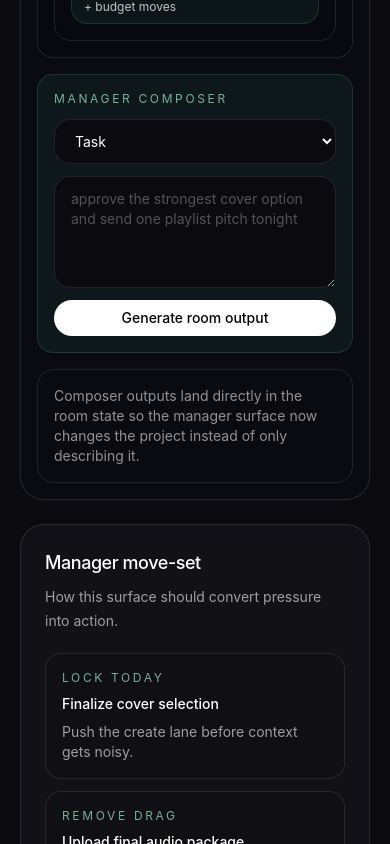
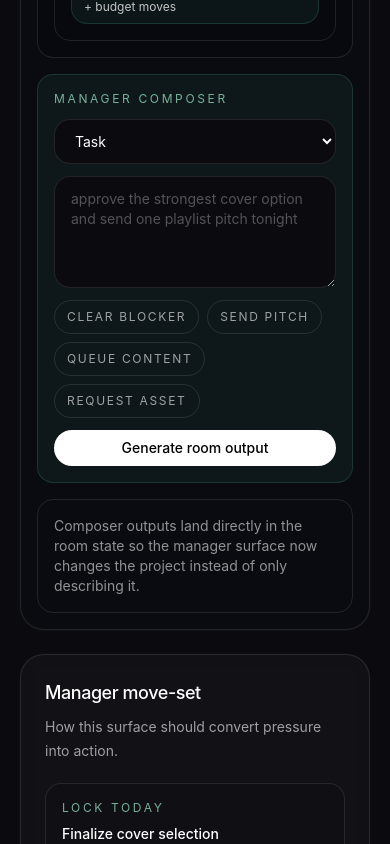
Before and after one commit to oogunbiyi22/pocket-manager, a Next.js app: page /manager in a window 390 px wide. Shown: the part 5075-5919 px from the top of the page. Built offline with nearby package versions, Linux system fonts and the light colour scheme.

Commit message:
Tighten Pocket Manager mobile triage

```diff
--- a/src/app/manager/page.tsx
+++ b/src/app/manager/page.tsx
@@ -76,6 +76,28 @@ export default function ManagerPage() {
       brief: activeProject.missingAssets[0] ?? "Final rollout asset",
     },
   ];
+  const promptIdeas = [
+    {
+      label: "Clear blocker",
+      intent: "Task" as const,
+      brief: `Clear ${activeProject.missingAssets[0] ?? activeProject.nextStep} and update the room so the release package stops dragging.`,
+    },
+    {
+      label: "Send pitch",
+      intent: "Pitch draft" as const,
+      brief: `Draft a short outreach message for ${activeProject.outreach[0]?.name ?? "the lead contact"} using the strongest angle for ${activeProject.name}.`,
+    },
+    {
+      label: "Queue content",
+      intent: "Content item" as const,
+      brief: `Turn ${activeProject.contentIdeas[0] ?? "the lead room idea"} into a concrete post with a caption and rollout use.`,
+    },
+    {
+      label: "Request asset",
+      intent: "Asset" as const,
+      brief: activeProject.missingAssets[0] ?? "Final visual package",
+    },
+  ];
 
   return (
     <AppShell title="Pocket Manager" eyebrow="Career guidance engine">
@@ -141,6 +163,7 @@ export default function ManagerPage() {
             subtitle="A focused manager workspace for planning, rollout thinking, and next moves."
             companion={companion}
             actions={companionActions}
+            promptIdeas={promptIdeas}
             onAction={(actionType) => convertManagerAction(activeProject.id, actionType)}
             onCompose={(input) => runManagerComposer(activeProject.id, input)}
           />
--- a/src/app/mobile/page.tsx
+++ b/src/app/mobile/page.tsx
@@ -4,13 +4,13 @@ import Link from "next/link";
 import { AppShell, Panel } from "@/components/app-shell";
 import { usePocket } from "@/components/pocket-provider";
 import {
+  getAutopilotRecommendations,
   getCaptureInboxPreview,
   getCrossSurfaceSignals,
   getEmergencyMode,
   getManagerBrief,
   getPocketExecutionLanes,
   getProjectSprint,
-  getRecentActivity,
   getReleaseReadiness,
   getTasteBoard,
 } from "@/lib/backstage-data";
@@ -22,8 +22,9 @@ import {
 } from "@/lib/pocket-mobile-data";
 
 export default function MobilePage() {
-  const { projects } = usePocket();
+  const { events, projects } = usePocket();
   const activeProject = projects[0];
+  const autopilot = getAutopilotRecommendations(activeProject);
   const readiness = getReleaseReadiness(activeProject);
   const sprint = getProjectSprint(activeProject);
   const managerBrief = getManagerBrief(activeProject);
@@ -31,7 +32,15 @@ export default function MobilePage() {
   const crossSurfaceSignals = getCrossSurfaceSignals(projects);
   const executionLanes = getPocketExecutionLanes(projects);
   const emergencyMode = getEmergencyMode(activeProject);
-  const recentActivity = getRecentActivity(projects);
+  const recentActivity = events.slice(0, 6).map((event) => ({
+    id: event.id,
+    projectId: event.projectId,
+    projectName: projects.find((project) => project.id === event.projectId)?.name ?? "Room",
+    title: event.title,
+    kind: event.kind,
+    detail: event.detail,
+    emphasis: event.emphasis,
+  }));
   const tasteBoard = getTasteBoard(activeProject);
 
   return (
@@ -108,6 +117,29 @@ export default function MobilePage() {
             </div>
           </Panel>
 
+          <Panel title="Thumb-first triage" description="The phone should tell you the next short chain of moves without opening the full room.">
+            <div className="space-y-3 text-sm text-white/70">
+              {autopilot.map((item, index) => (
+                <Link
+                  key={item.title}
+                  href={`/projects/${activeProject.id}`}
+                  className="block rounded-2xl border border-emerald-300/15 bg-emerald-300/6 px-4 py-4 transition hover:border-emerald-300/25 hover:bg-emerald-300/10"
+                >
+                  <div className="flex items-start justify-between gap-3">
+                    <div>
+                      <div className="text-xs uppercase tracking-[0.18em] text-emerald-200/70">Step {index + 1}</div>
+                      <div className="mt-2 font-medium text-white">{item.title}</div>
+                    </div>
+                    <div className="rounded-full border border-white/10 px-2.5 py-1 text-[11px] text-white/55">
+                      {item.tone}
+                    </div>
+                  </div>
+                  <div className="mt-3 leading-6 text-white/65">{item.reason}</div>
+                </Link>
+              ))}
+            </div>
+          </Panel>
+
           <Panel title="Operating modes" description="How the same app should shift based on where you are.">
             <div className="grid gap-3 md:grid-cols-3">
               {mobileOperatingModes.map((mode) => (
@@ -172,7 +204,8 @@ export default function MobilePage() {
 
         <Panel title="Recent movement" description="The phone should show what changed without making you hunt for it.">
           <div className="space-y-3 text-sm text-white/70">
-            {recentActivity.slice(0, 4).map((item) => (
+            {recentActivity.length ? (
+              recentActivity.slice(0, 4).map((item) => (
                 <Link
                   key={item.id}
                   href={`/projects/${item.projectId}`}
@@ -191,7 +224,12 @@ export default function MobilePage() {
                   </div>
                   <div className="mt-3 leading-6 text-white/65">{item.detail}</div>
                 </Link>
-            ))}
+              ))
+            ) : (
+              <div className="rounded-2xl border border-dashed border-white/10 px-4 py-4 text-white/45">
+                No recent room movement yet.
+              </div>
+            )}
           </div>
         </Panel>
       </div>
--- a/src/components/agent-chat-panel.tsx
+++ b/src/components/agent-chat-panel.tsx
@@ -7,6 +7,7 @@ export function AgentChatPanel({
   subtitle,
   companion,
   actions,
+  promptIdeas,
   onAction,
   onCompose,
 }: {
@@ -25,6 +26,11 @@ export function AgentChatPanel({
     title: string;
     detail: string;
     payload: string;
+  }>;
+  promptIdeas?: ReadonlyArray<{
+    label: string;
+    brief: string;
+    intent: "Task" | "Pitch draft" | "Content item" | "Reminder" | "Asset";
   }>;
   onAction?: (actionType: string) => void;
   onCompose?: (input: {
@@ -119,6 +125,23 @@ export function AgentChatPanel({
               placeholder="approve the strongest cover option and send one playlist pitch tonight"
               className="min-h-28 rounded-2xl border border-white/10 bg-[#0a0a0f] px-4 py-3 text-white outline-none transition placeholder:text-white/30 focus:border-emerald-300/25"
             />
+            {promptIdeas?.length ? (
+              <div className="flex flex-wrap gap-2">
+                {promptIdeas.map((idea) => (
+                  <button
+                    key={idea.label}
+                    type="button"
+                    onClick={() => {
+                      setIntent(idea.intent);
+                      setBrief(idea.brief);
+                    }}
+                    className="rounded-full border border-white/10 px-3 py-2 text-xs uppercase tracking-[0.14em] text-white/60 transition hover:border-emerald-300/20 hover:text-white"
+                  >
+                    {idea.label}
+                  </button>
+                ))}
+              </div>
+            ) : null}
             <button
               type="button"
               onClick={() => {
```
Lines whose indentation alone changed are shown as unchanged.
